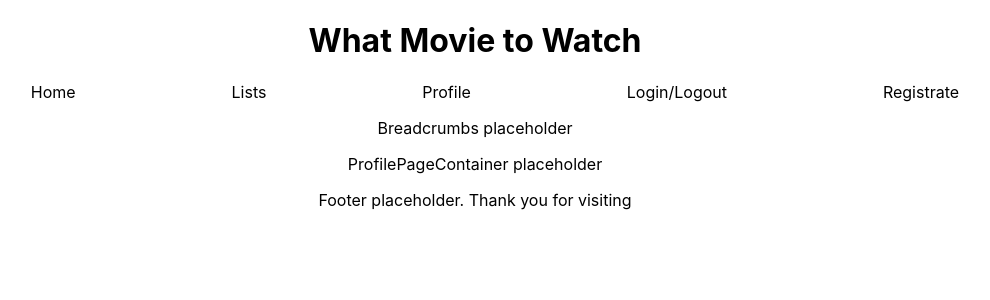
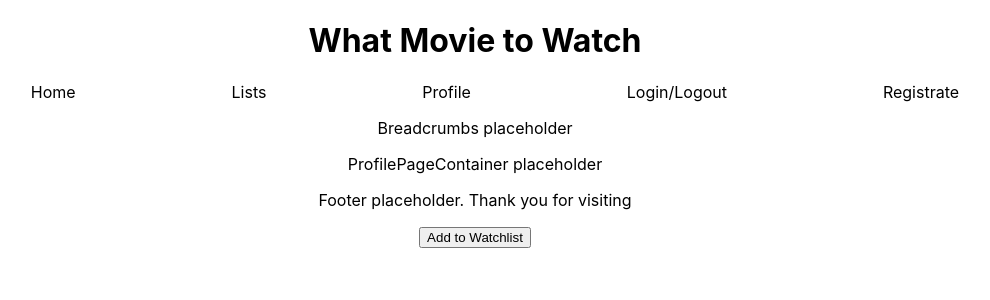
Before and after one commit to WesterAl/What_Movie_to_Watch_react, a React (Create React App) app: page /profilepage in a window 1280 px wide. Shown: the top 300 px of the page, without its empty margins (165-1155 px from the left). Built offline with nearby package versions, Linux system fonts and the light colour scheme.

Commit message:
Update Footer.jsx

```diff
--- a/src/footer/Footer.jsx
+++ b/src/footer/Footer.jsx
@@ -1,10 +1,46 @@
 import React from 'react'
 
 function Footer() {
+
+    //-_-_-_-_-_This part should be moved to CreateList page_-_-_-_--_-_-_-_-_-_-_-_-
+    const createList = (movieId) => {
+        //function addToWatchlist(movieId){
+          console.log("createList is running")
+        const language = "en"
+          const body = {
+                //"name": nameOfList,
+                //"description": description,
+                "language": language
+          }
+          //POST movie to databse watchlist
+          // https://api.themoviedb.org/3/list?api_key=<<api_key>>
+          fetch('https://api.themoviedb.org/3/list?api_key=18c103f8d64a085829984a62f7664c81',
+          {
+              method: 'POST',
+              headers: {
+                'Accept': 'application/json',
+                'Content-Type': 'application/json',
+              },
+              body: JSON.stringify(body)
+            })
+
+            console.log("createList finished")
+          }
+          //-_-_-_-_-_-_-_-_--_-_-_-_-_-_-_-_--_-_-_-_-_-_-_-_--_-_-_-_-_-_-_-_-
+
+
     return (
         <>
+        <p>Footer placeholder. Thank you for visiting</p>
+        {/*-_-_-_-_-_-_-_-_--_-_-_This part should be moved to CreateList page-_-_-_-_-_--_-_-_-_-_-_-_-_--_-_-_-_-_-_-_-_- */}
+        <div className='addToListButtons'>
+            {/*Here should be a form to collect name and description of list*/}
+                        <button onClick={() => createList()}>
+                        Add to Watchlist
+                        </button>
+                    </div>
+        {/*-_-_-_-_-_-_-_-_--_-_-_-_-_-_-_-_--_-_-_-_-_-_-_-_--_-_-_-_-_-_-_-_- */}
 
-        <p>Footer placeholder. Thank you for visiting</p>
         </>
 
     )
```
